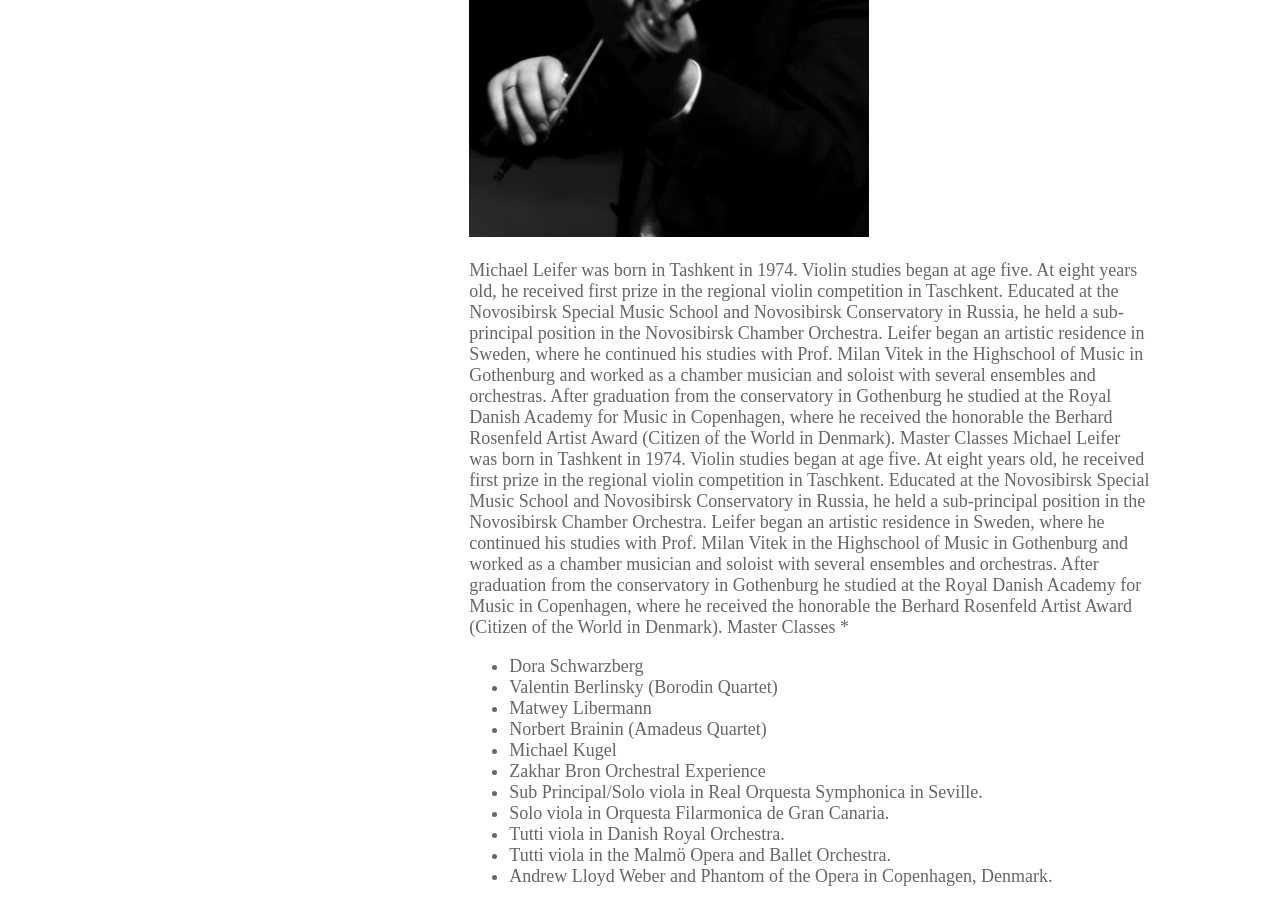
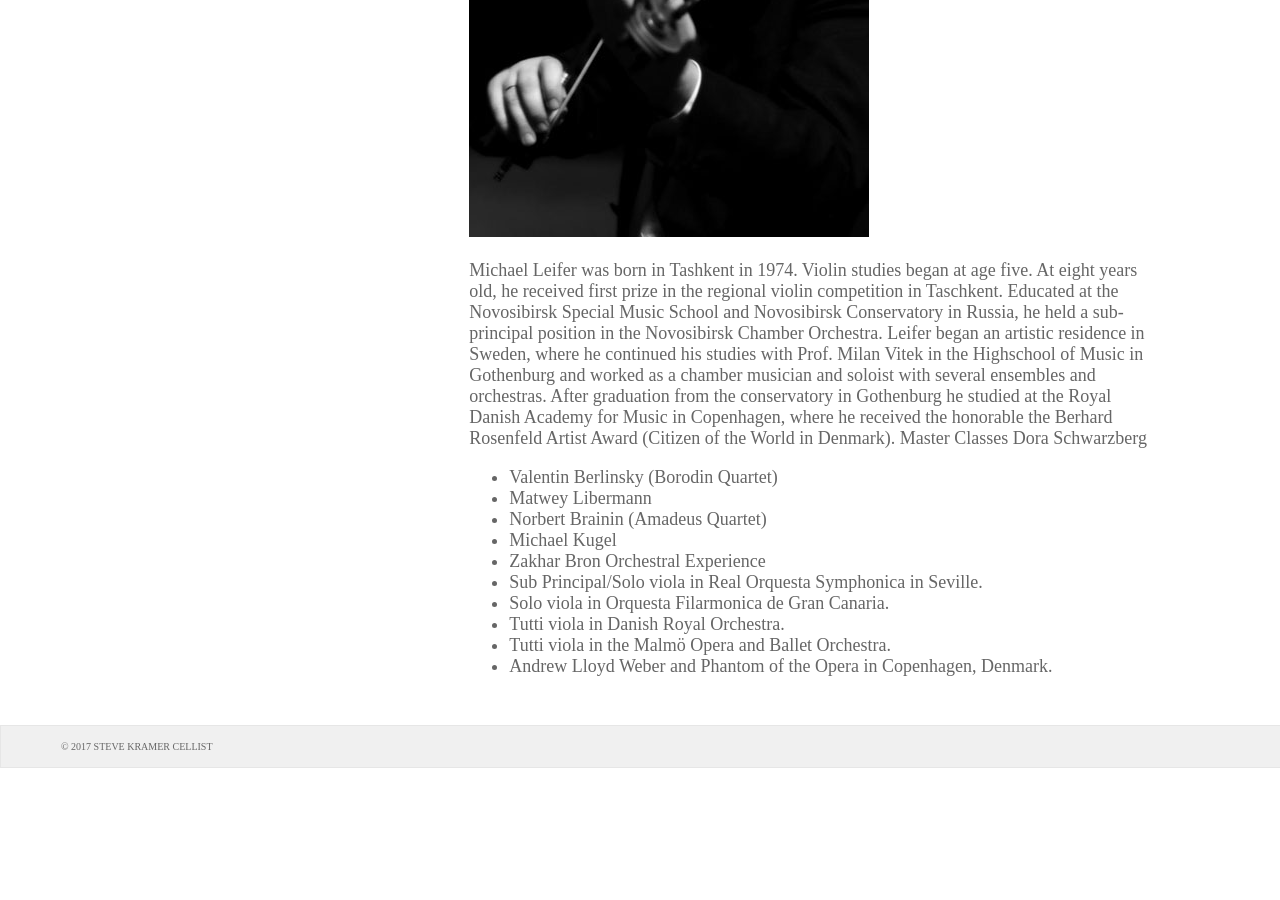
Before and after one commit to stevekramercellist/cellist, a Jekyll site: the page built from leifer.md, in a window 1280 px wide and 900 px high, scrolled down 621 px. Built offline with Jekyll 4.4.1, drawn with Linux system fonts in a browser that asks for light colours; nearby versions of some CDN libraries; after the commit the page ends 1389 px from its top, so only the background shows below that.

Commit message:
Update leifer.md

```diff
--- a/leifer.md
+++ b/leifer.md
@@ -12,12 +12,7 @@ Educated at the Novosibirsk Special Music School and Novosibirsk Conservatory in
 Leifer began an artistic residence in Sweden, where he continued his studies with Prof. Milan Vitek in the Highschool of Music in Gothenburg and worked as a chamber musician and soloist with several ensembles and orchestras.
 After graduation from the conservatory in Gothenburg he studied at the Royal Danish Academy for Music in Copenhagen, where he received the honorable the Berhard Rosenfeld Artist Award (Citizen of the World in Denmark).
 Master Classes
-Michael Leifer was born in Tashkent in 1974. Violin studies began at age five. At eight years old, he received first prize in the regional violin competition in Taschkent.
-Educated at the Novosibirsk Special Music School and Novosibirsk Conservatory in Russia, he held a sub-principal position in the Novosibirsk Chamber Orchestra.
-Leifer began an artistic residence in Sweden, where he continued his studies with Prof. Milan Vitek in the Highschool of Music in Gothenburg and worked as a chamber musician and soloist with several ensembles and orchestras.
-After graduation from the conservatory in Gothenburg he studied at the Royal Danish Academy for Music in Copenhagen, where he received the honorable the Berhard Rosenfeld Artist Award (Citizen of the World in Denmark).
-Master Classes *
-* Dora Schwarzberg
+Dora Schwarzberg
 * Valentin Berlinsky (Borodin Quartet)
 * Matwey Libermann
 * Norbert Brainin (Amadeus Quartet)
```
